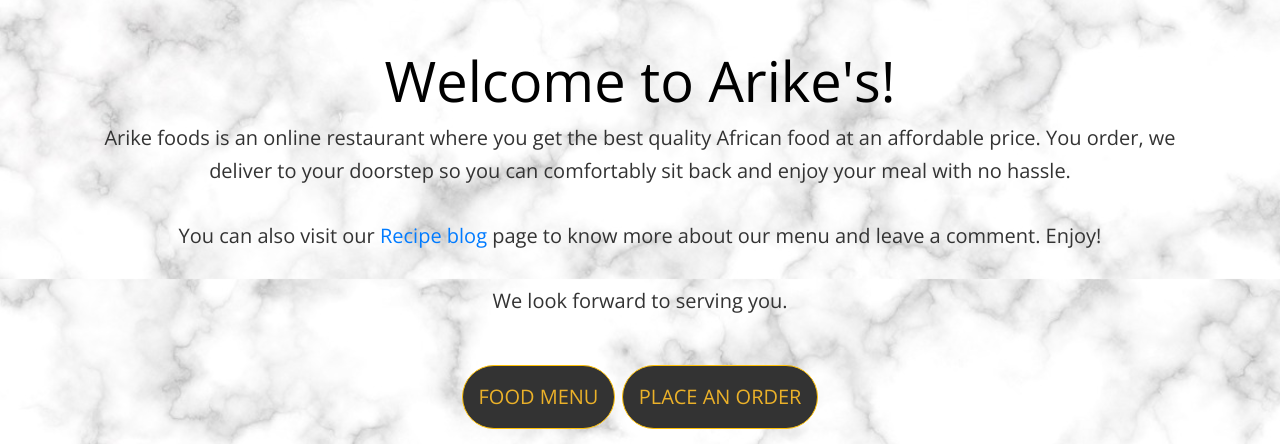
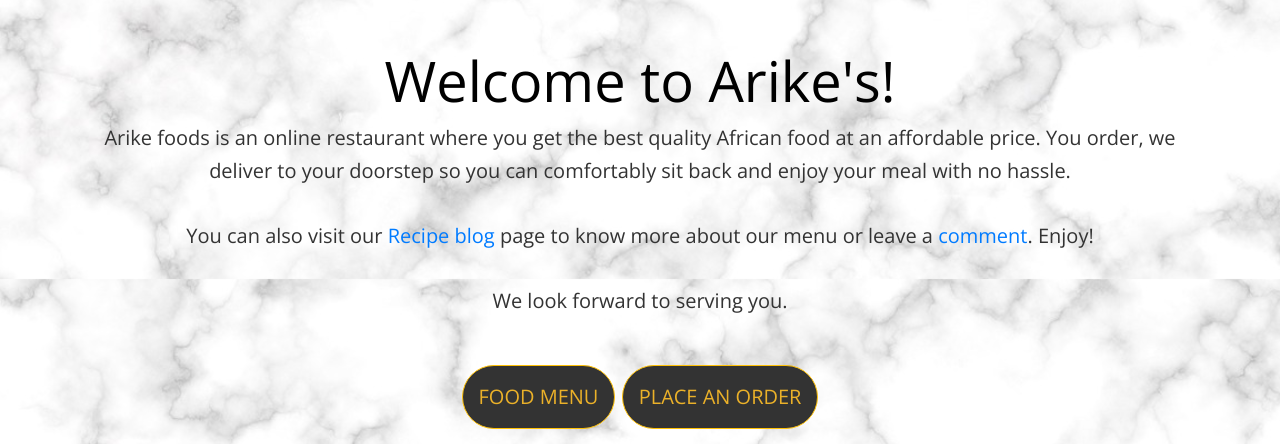
Before and after one commit to Dorcas-Amoo/ms4-project-arikefoods, a Django app: page / in a window 1280 px wide. Shown: the part 521-965 px from the top of the page. Run offline with Django 3.2, Linux system fonts and the light colour scheme; some libraries are stand-ins or nearby versions.

Commit message:
Made corrections to recipe_blog models, made migrations and edited home

```diff
--- a/home/templates/home/index.html
+++ b/home/templates/home/index.html
@@ -27,7 +27,7 @@
                     You order, we deliver to your doorstep so you can comfortably sit back and enjoy your meal with no hassle.
                     <br>
                     <br>
-                    You can also visit our <a href="{% url 'recipe_blog' %}">Recipe blog</a> page to know more about our menu and leave a comment. Enjoy!
+                    You can also visit our <a href="{% url 'recipe_blog' %}">Recipe blog</a> page to know more about our menu or leave a <a href="">comment</a>. Enjoy!
                     <br>
                     <br>
                     We look forward to serving you.
```
Also changed, not shown: recipe_blog/migrations/0002_comment.py (added), recipe_blog/migrations/0003_auto_20201103_2135.py (added), recipe_blog/migrations/0004_auto_20201103_2227.py (added), recipe_blog/migrations/0005_recipepost_slug.py (added), recipe_blog/migrations/0006_auto_20201104_2106.py (added), recipe_blog/migrations/0007_auto_20201104_2152.py (added), recipe_blog/migrations/0008_auto_20201104_2303.py (added).
